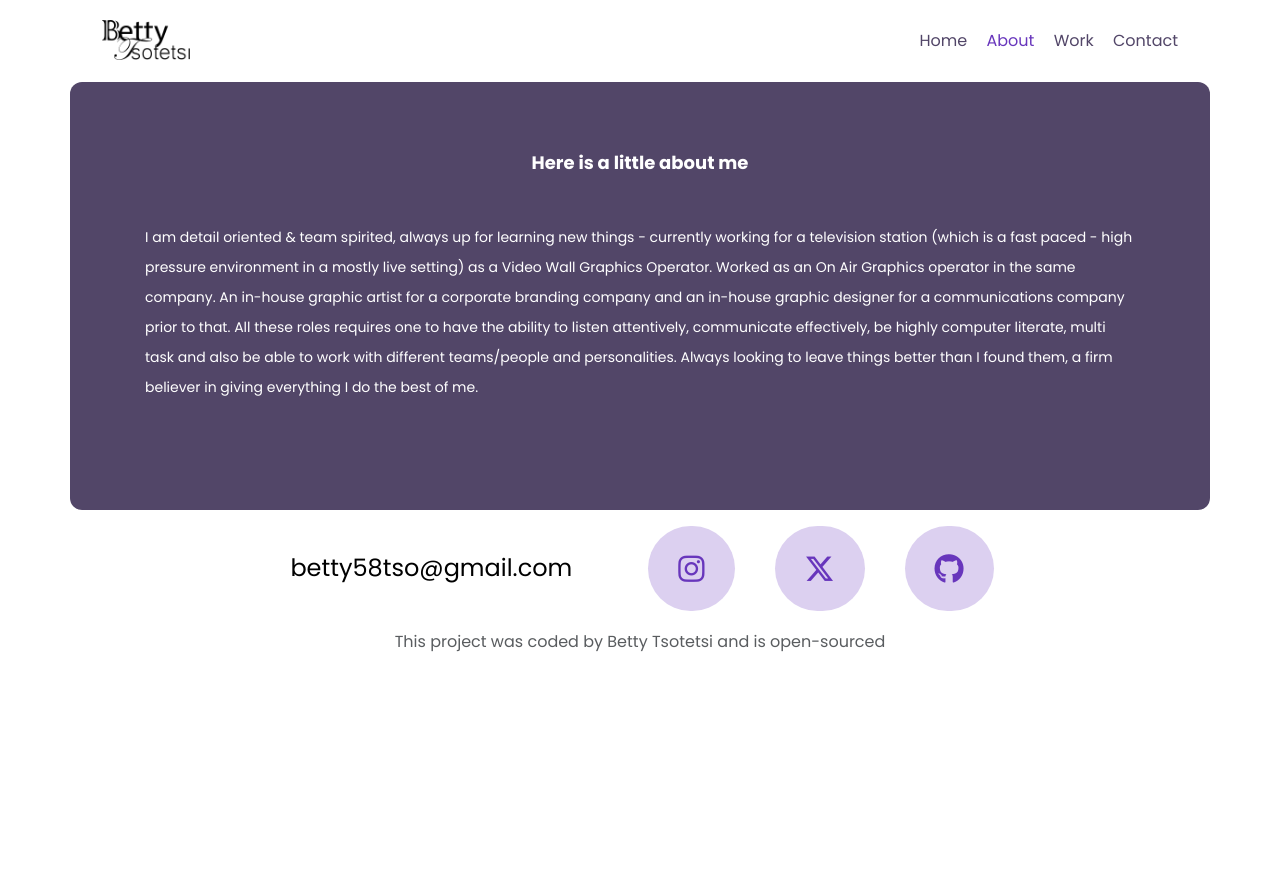
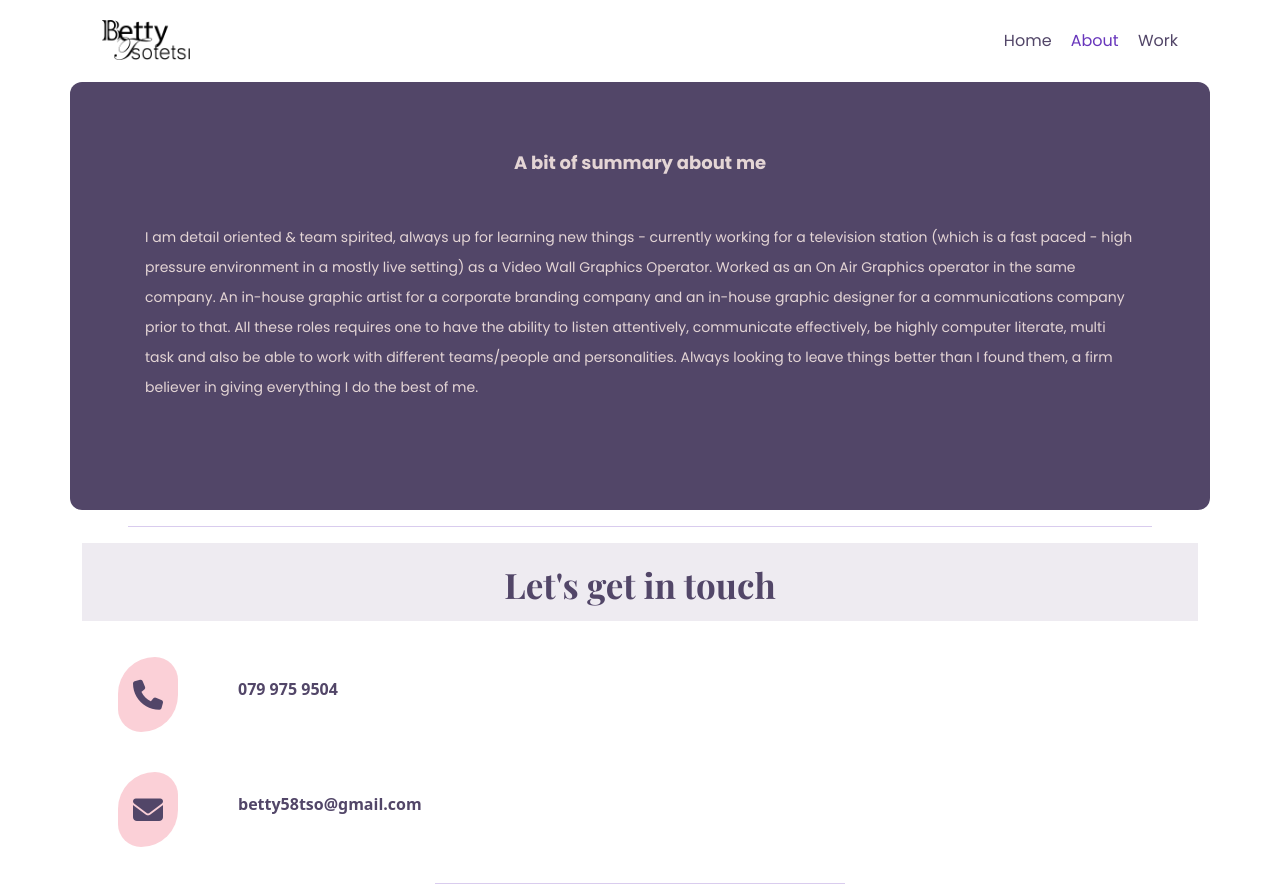
Before and after one commit to betty-byte/bettyfolio, a plain HTML site: page about.html in a window 1280 px wide. Before the commit the page ends 800 px from the top, so only its background shows below. Drawn offline with nearby package versions, Linux system fonts and the light colour scheme; a web font is replaced by a local one.

Commit message:
Combined the about and contact pages

```diff
--- a/about.html
+++ b/about.html
@@ -52,13 +52,12 @@
           <li>
             <a href="/work.html" title="Betty's Work">Work</a>
           </li>
-          <li><a href="/contact.html" title="Contact Betty">Contact</a></li>
         </ul>
       </nav>
     </div>
     <div class="about-section container">
       <div class="about-section-content">
-        <h2 class="mb-5">Here is a little about me</h2>
+        <h2 class="mb-5">A bit of summary about me</h2>
         <p class="mb-5">
           I am detail oriented & team spirited, always up for learning new
           things - currently working for a television station (which is a fast
@@ -75,32 +74,30 @@
         </p>
       </div>
     </div>
-    <div class="about-contact-section container"></div>
+    <hr />
+    <div class="about-contact-section container">
+      <h1 class="mb-2 pt-3 d-flex justify-content-center">
+        Let's get in touch
+      </h1>
 
-    <div class="d-flex justify-content-center text-muted">
-      <div class="container-socials">
-        <a
-          href="mailto:betty58tso@gmail.com"
-          class="email-link"
-          title="email Betty"
-          >betty58tso@gmail.com</a
-        >
-      </div>
+      <div class="social-links m-3">
+        <div class="phone d-flex justify-content-start">
+          <a href="#" title="Github profile"
+            ><i class="fa-solid fa-phone"></i
+          ></a>
+          <h2>079 975 9504</h2>
+        </div>
 
-      <div class="social-links d-flex justify-content-left m-3">
-        <a href="#" target="_blank"
-          ><i class="fa-brands fa-instagram" title="Instagram profile"></i
-        ></a>
-        <a href="#" target="_blank"
-          ><i class="fa-brands fa-x-twitter" title="X profile"></i
-        ></a>
-        <a href="https://github.com/" target="_blank" title="Github profile"
-          ><i class="fa-brands fa-github"></i
-        ></a>
+        <div class="mail d-flex justify-content-start">
+          <a href="mailto:betty58tso@gmail.com" target="_blank"
+            ><i class="fa-solid fa-envelope"></i>
+          </a>
+          <h2 class="mb-2">betty58tso@gmail.com</h2>
+        </div>
       </div>
     </div>
-    <p class="text-center text-muted">
-      This project was coded by Betty Tsotetsi and is open-sourced
-    </p>
+    <div class="bottomline">
+      <hr />
+    </div>
   </body>
 </html>
--- a/style.css
+++ b/style.css
@@ -2,6 +2,7 @@
   --main-font: playfair display;
   --supporting-font: "Poppins", sans-serif;
   --main-colour: #6836bc;
+  --about-colour: #524668;
 }
 .logo {
   max-height: 40px;
@@ -55,7 +56,8 @@ h1 {
   line-height: 2;
 }
 .about-section {
-  color: white;
+  color: rgb(228, 213, 213);
+  margin-bottom: 10px;
   padding: 60px 65px;
   border: 40%;
   background-color: #524668;
@@ -165,18 +167,43 @@ h4 {
   color: var(--main-colour);
 }
 .social-links a {
-  margin: 0 20px;
-  color: var(--main-colour);
+  margin: 20px;
+  color: var(--about-colour);
   font-size: 30px;
-  background: #dcd0f0;
-  padding: 20px 30px;
-  border-radius: 50px;
+  background: rgb(251, 208, 215);
+  padding: 15px;
+  border-radius: 40px 25px;
   transition: all 100ms ease-in-out;
 }
+
 .social-links a:hover {
   color: white;
   background: var(--main-colour);
 }
-.container-socials {
-  padding: 40px;
+.about-contact-section h1 {
+  color: var(--about-colour);
+  font-size: 35px;
+  background-color: #eeebf1;
+  max-width: 100%;
+  padding: 10px;
+  margin-top: 10px;
 }
+.about-contact-section h2 {
+  font-size: 80p;
+  color: var(--about-colour);
+  margin: 40px;
+  font: var(--supporting-font);
+  font-weight: bold;
+}
+hr {
+  width: 80%;
+  margin-left: 10%;
+  margin-right: 10%;
+  color: #6836bc;
+}
+.bottomline {
+  width: 40%;
+  margin-left: 30%;
+  margin-right: 30%;
+  color: #6836bc;
+}
```
